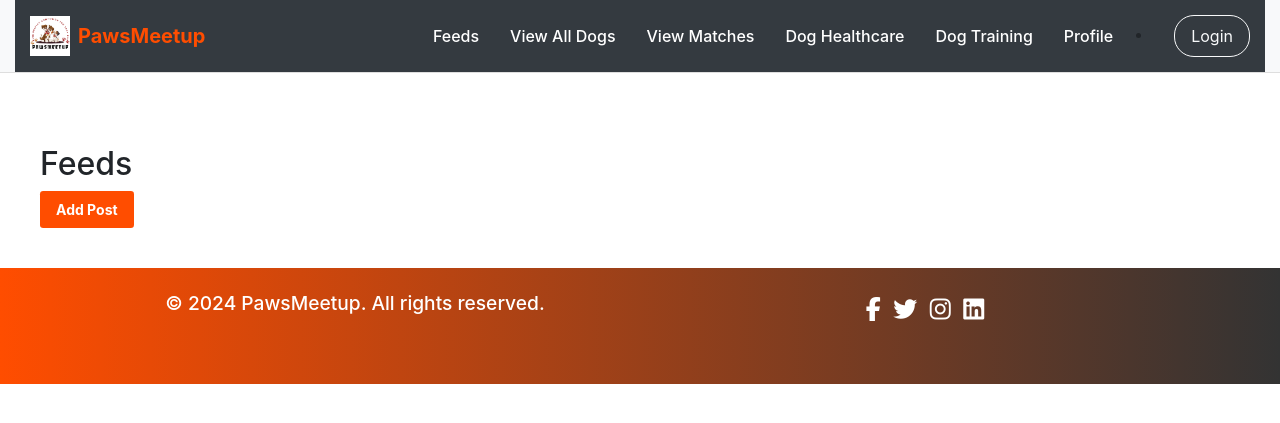
After one commit to ritika210502/PawsMeetup, a Django app: page /dogs/feed in a window 1280 px wide. The commit adds this page. Shown: the top 423 px of the page. Run offline with Django 4.2, Linux system fonts and the light colour scheme; data that the repository does not hold is empty; some libraries are stand-ins or nearby versions.

Commit message:
create some templates for feed

```diff
--- a/dogs/admin.py
+++ b/dogs/admin.py
@@ -1,5 +1,5 @@
 from django.contrib import admin
-from .models import Dog,Breed
+from .models import Dog,Breed,Post,Comment,Like
 # Register your models here.
 
 class DogAdmin(admin.ModelAdmin):
@@ -11,3 +11,6 @@ class BreedAdmin(admin.ModelAdmin):
     list_display=('name',)
 
 admin.site.register(Breed,BreedAdmin)
+admin.site.register(Post)
+admin.site.register(Comment)
+admin.site.register(Like)
--- a/dogs/templates/base.html
+++ b/dogs/templates/base.html
@@ -27,6 +27,9 @@
                 </button>
                 <div class="collapse navbar-collapse justify-content-end" id="navbarNav">
                     <ul class="navbar-nav">
+                        <li class="nav-item">
+                            <a class="nav-link" href="{% url 'feed' %}">Feeds</a>
+                        </li>
                         <li class="nav-item">
                             <a class="nav-link" href="{% url 'dog_list' %}">View All Dogs</a>
                         </li>
--- /dev/null
+++ b/dogs/templates/dogs/feeds.html
@@ -0,0 +1,44 @@
+{% extends 'base.html' %}
+{% load static %}
+
+{% block title %}Feeds - PawsMeetup{% endblock %}
+{% block content %}
+    <h2>Feeds</h2>
+    <a href="{% url 'post_create' %}" class="btn btn-primary btn-sm">Add Post</a>
+
+    {% for post in posts %}
+    <div class="card mb-3">
+      <div class="card-body">
+        <p class="card-text">{{post.content}}</p>
+        <p class="card-text"> created by :-{{post.user.username}} on {{post.create_at}}</p>
+      </div>
+    </div>
+    <div class="d-flex justify-content-between">
+        <div>
+          <a href="{% url 'comment_create' post.pk %}" class="btn btn-primary btn-sm">Add Comment</a>
+          <a href="{% url 'like' post.pk %}" class="btn btn-secondary btn-sm">Like {{ post.likes.count }}</a>
+        </div>
+        {% if post.user == request.user %}
+          <a href="{% url 'post_delete' post.pk %}" class="btn btn-danger btn-sm">Delete</a>
+        {% endif %}
+      </div>
+    </div>
+    {% if post.comments.exists %}
+      <div class="card-footer">
+        <h5>Comments</h5>
+        {% for comment in post.comments.all %}
+          <div class="card mb-2">
+            <div class="card-body">
+              <p class="card-text">{{ comment.content }}</p>
+              <p class="card-text">Posted by: {{ comment.user.username }} on {{ comment.created_at }}</p>
+              {% if comment.user == request.user %}
+                <a href="{% url 'comment_delete' comment.pk %}" class="btn btn-danger btn-sm">Delete</a>
+              {% endif %}
+            </div>
+          </div>
+        {% endfor %}
+      </div>
+    {% endif %}
+  </div>
+{% endfor %}
+{% endblock %}
--- a/dogs/urls.py
+++ b/dogs/urls.py
@@ -14,6 +14,14 @@ urlpatterns = [
     path('delete_dog/<int:dog_id>/',views.delete_dog,name='delete_dog'),
     path('dogs/profile/<int:id>/', views.view_dog_profile, name='view_dog_profile'),
     path('catch_mouse',views.catch_mouse,name='catch_mouse'),
+
+    path('feed',views.feed,name='feed'),
+    path('post/create',views.post_create,name='post_create'),
+    path('post/<int:pk>/delete/',views.post_delete,name='post_delete'),
+    path('post/<int:pk>/comment_create',views.comment_create,name='comment_create'),
+    path('comment/<int:pk>/delete',views.comment_delete,name='comment_delete'),
+    path('post/<int:pk>/like',views.like,name='like'),
+
     # path('chat/<str:room_name>/', views.room, name='room'),
 
 
--- a/dogs/views.py
+++ b/dogs/views.py
@@ -1,6 +1,6 @@
 from django.shortcuts import render,redirect,get_object_or_404
-from .forms import DogForm
-from .models import Dog
+from .forms import DogForm,PostForm,CommentForm,UsernameChangeForm
+from .models import Dog,Post,Like,Comment
 from .matching import match_dogs_knn,preprocess_data,train_knn_model
 from django.contrib.auth.forms import UserCreationForm
 from django.contrib.auth import login as auth_login,logout as auth_logout
@@ -51,9 +51,14 @@ def profile(request):
         else:
             form = DogForm()
 
+    posts = Post.objects.filter(user=request.user)
+    likes = Like.objects.filter(user=request.user)
+
     context = {
         'form': form,
-        'dog': dog
+        'dog': dog,
+        'posts':posts,
+        'likes':likes
     }
 
     return render(request, 'registration/profile.html', context)
@@ -150,22 +155,58 @@ def catch_mouse(request):
 #     })
 
 def feed(request):
-    pass
+    posts=Post.objects.all().order_by('-create_at')
+    return render(request, 'dogs/feeds.html', {'posts': posts})
 
+@login_required
 def post_create(request):
-    pass
+    if request.method=='POST':
+        form=PostForm(request.POST)
+        if form.is_valid():
+            post=form.save(commit=False)
+            post.user = request.user
+            post.save()
+            return redirect('feed')
+    else:
+        form=PostForm()
+    return render(request,'dogs/post_create.html',{'form':form})
 
-def post_delete(request):
-    pass
+@login_required
+def post_delete(request,pk):
+    post=get_object_or_404(Post,pk=pk,user=request.user)
+    post.delete()
+    return redirect('profile')
 
-def comment_create(request):
-    pass
+@login_required
+def comment_create(request,pk):
+    post=get_object_or_404(Post,pk=pk)
+    if request.method=='POST':
+        form=CommentForm(request.POST)
+        if form.is_valid():
+            comment=form.save(commit=False)
+            comment.user=request.user
+            comment.post=post
+            comment.save()
+            return redirect('feed')
+    else:
+        form=CommentForm()
+    return render(request,'dogs/comment_create.html',{'form':form,'post':post})
 
-def comment_delete(request):
-    pass
+@login_required
+def comment_delete(request,pk):
+    comment=get_object_or_404(Comment,pk=pk,user=request.user)
+    comment.delete()
+    return redirect('feed')
 
-def likes(request):
-    pass
+@login_required
+def like(request,pk):
+    post = get_object_or_404(Post, pk=pk)
+    like_obj, created = Like.objects.get_or_create(user=request.user, post=post)
+    if not created:
+        like_obj.delete()
+    like_count=Like.objects.filter(post=post).count()
+    return redirect('feed')
+
 
 def search_user(request):
     pass
```
Also changed, not shown: dogs/templates/dogs/comment_create.html (added, +27 -0 lines), dogs/templates/dogs/post_create.html (added, +28 -0 lines).
